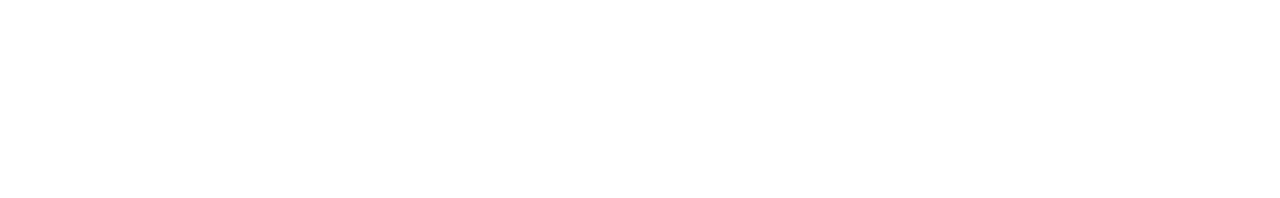
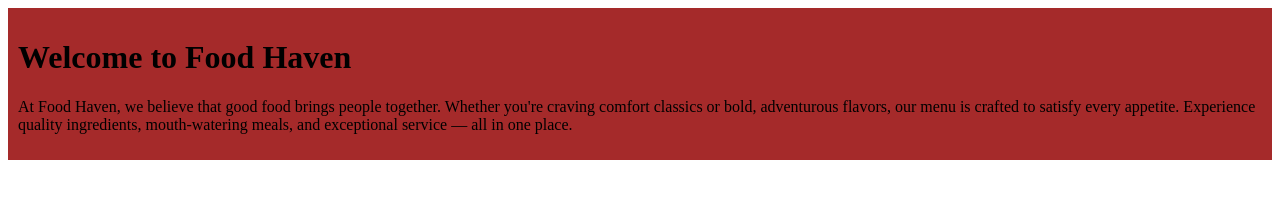
Before and after one commit to pbnhamza/my-first-project, a plain HTML site: page Project.html in a window 1280 px wide. Drawn offline with Linux system fonts and the light colour scheme.

Commit message:
added the style

```diff
--- a/Project.html
+++ b/Project.html
@@ -3,9 +3,13 @@
 <head>
     <meta charset="UTF-8">
     <meta name="viewport" content="width=device-width, initial-scale=1.0">
-    <title>Document</title>
+    <title>food Haven</title>
+    <link rel="stylesheet" href="style/style.css">
 </head>
 <body>
-
+    <div>
+        <h1>Welcome to Food Haven</h1>
+        <p>At Food Haven, we believe that good food brings people together. Whether you're craving comfort classics or bold, adventurous flavors, our menu is crafted to satisfy every appetite. Experience quality ingredients, mouth-watering meals, and exceptional service — all in one place.</p>
+    </div>
 </body>
 </html>
--- /dev/null
+++ b/style/style.css
@@ -0,0 +1,4 @@
+div{
+    background-color: brown;
+    padding: 10px;
+}
```
